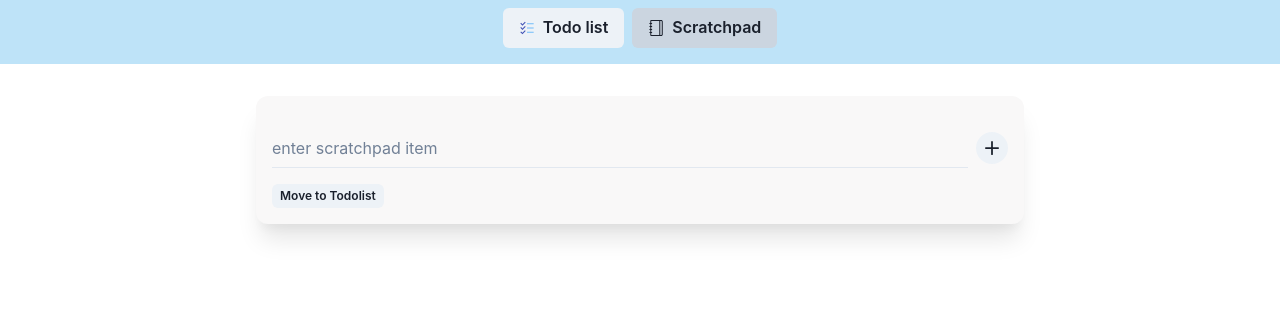
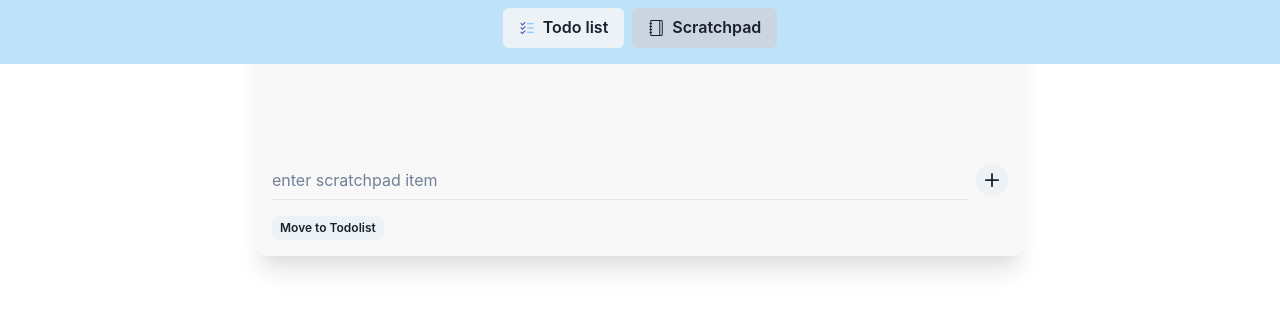
Before and after one commit to akshaymattoo/karya, a React (Vite) app: page /scratchpad in a window 1280 px wide. Shown: the top 310 px of the page. Built offline with nearby package versions, Linux system fonts and the light colour scheme.

Commit message:
with header fixed

```diff
--- a/src/components/Header.tsx
+++ b/src/components/Header.tsx
@@ -29,7 +29,7 @@ function Header() {
     }
   }
   return (
-    <VStack w="100%" bg="blue.100" pt={[16, 8, 2, 2]} pb="1rem" mb="2rem">
+    <VStack w="100%" bg="blue.100" pt={[16, 8, 2, 2]} pb="1rem" mb="2rem" position={'fixed'}>
       <HStack>
         <Link to="/">
           <Button
--- a/src/components/TodoList.tsx
+++ b/src/components/TodoList.tsx
@@ -198,7 +198,7 @@ function TodoList(props: TodoProps) {
     return;
   }
   return (
-    <Box pt="2rem">
+    <Box pt="2rem" position={'relative'} mt="8rem">
       <HStack pl="1rem" pr="1rem">
         <Input
           color="black"
```
